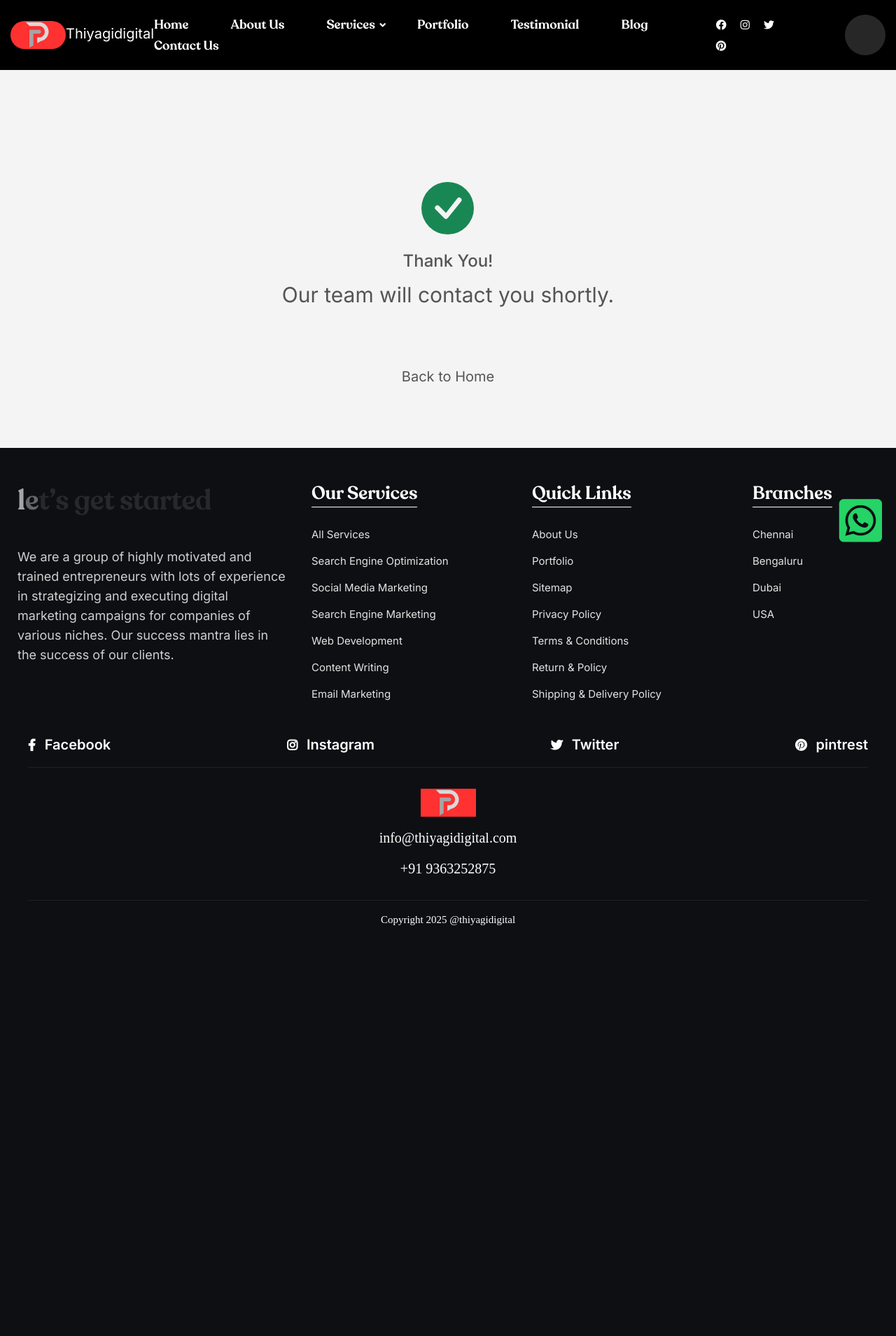
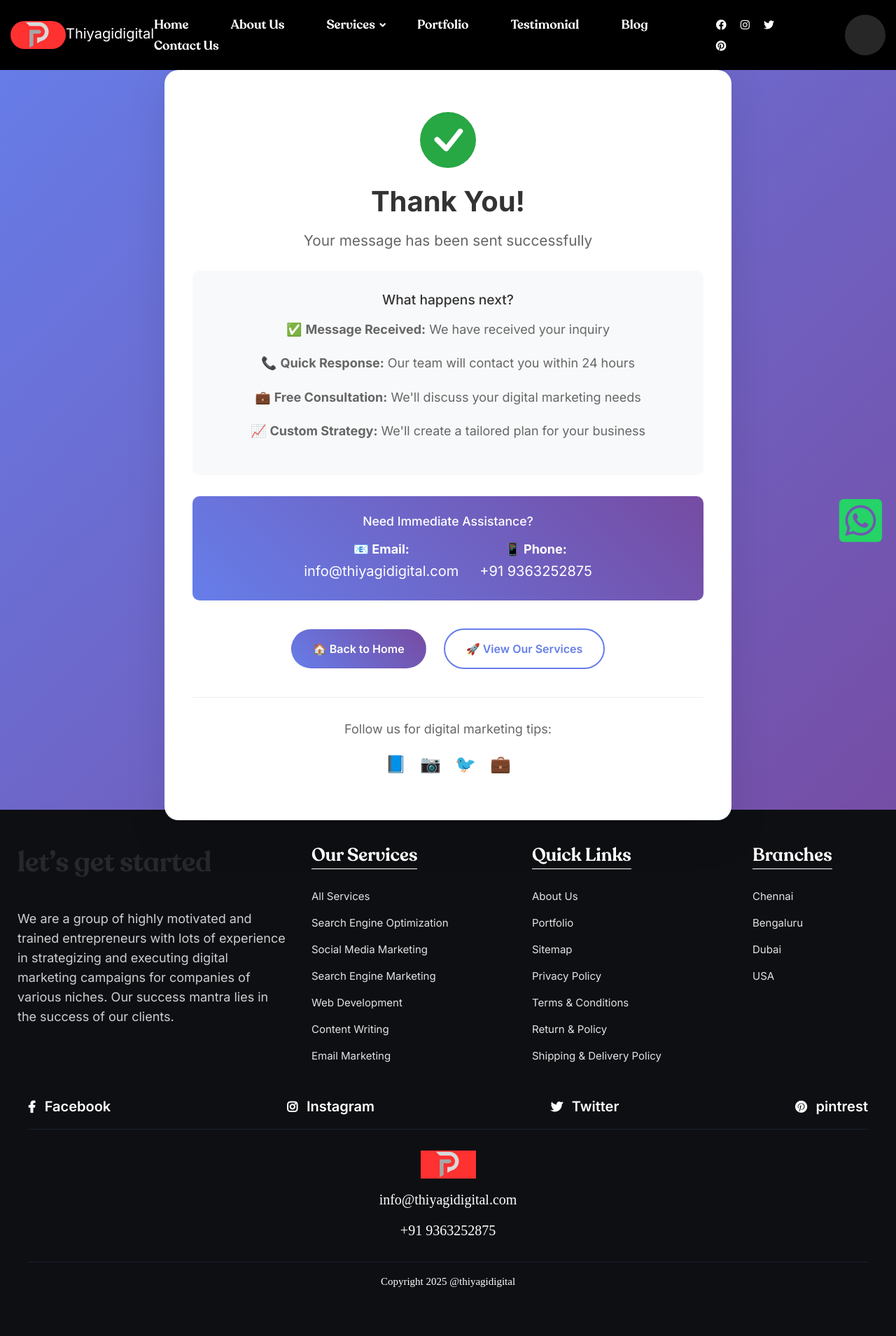
Before and after one commit to thiyagasivam/thiyagidigital.com, a PHP site: page /thankyou.php in a window 1280 px wide. Shown: the whole page at 70% size. Before the commit the page ends 1322 px from the top, so only its background shows below. Run offline with PHP 8.4, Linux system fonts and the light colour scheme; some web fonts are replaced.

Commit message:
Revamp thank you page with enhanced messaging, styling, and user guidance; add test contact form for functionality verification.

```diff
--- a/thankyou.php
+++ b/thankyou.php
@@ -1,41 +1,107 @@
 
 <?php
-$page_title = 'Thank You | ThiyagiDigital';
-$page_description = 'Thanks for contacting ThiyagiDigital. Our team will reach out shortly.';
+$page_title = 'Thank You - Message Sent Successfully | ThiyagiDigital';
+$page_description = 'Thank you for contacting ThiyagiDigital. Our team will reach out to you shortly to discuss your digital marketing needs.';
 $page_robots = 'noindex, nofollow';
-include 'header.php';?>
-<br><br>
-    <section style="background-color: #f4f4f4;padding:200px!important;">
+include 'header.php';
+?>
+
+<section style="background: linear-gradient(135deg, #667eea 0%, #764ba2 100%); min-height: 70vh; padding: 100px 0;">
     <div class="container">
-          <div class="row align-items-center">
-            <div class="team-one_content-column col-lg-2 col-md-12 col-sm-12"></div>
-               <div class="team-one_content-column col-lg-8 col-md-12 col-sm-12">
-                <div class="vh-40 align-items-center">
-                <div class="mb-4 text-center">
-                    <svg xmlns="http://www.w3.org/2000/svg" class="text-success" width="75" height="75"
-                        fill="currentColor" class="bi bi-check-circle-fill" viewBox="0 0 16 16">
-                        <path
-                            d="M16 8A8 8 0 1 1 0 8a8 8 0 0 1 16 0zm-3.97-3.03a.75.75 0 0 0-1.08.022L7.477 9.417 5.384 7.323a.75.75 0 0 0-1.06 1.06L6.97 11.03a.75.75 0 0 0 1.079-.02l3.992-4.99a.75.75 0 0 0-.01-1.05z" />
+        <div class="row justify-content-center align-items-center">
+            <div class="col-lg-8 col-md-10 text-center">
+                <div style="background: white; padding: 60px 40px; border-radius: 20px; box-shadow: 0 20px 60px rgba(0,0,0,0.1);">
+
+                    <!-- Success Icon -->
+                    <div class="mb-4">
+                        <svg xmlns="http://www.w3.org/2000/svg" width="80" height="80" fill="#28a745" viewBox="0 0 16 16" class="animate__animated animate__bounceIn">
+                            <path d="M16 8A8 8 0 1 1 0 8a8 8 0 0 1 16 0zm-3.97-3.03a.75.75 0 0 0-1.08.022L7.477 9.417 5.384 7.323a.75.75 0 0 0-1.06 1.06L6.97 11.03a.75.75 0 0 0 1.079-.02l3.992-4.99a.75.75 0 0 0-.01-1.05z"/>
                         </svg>
                     </div>
-                <div class="sec-title_title text-center" style="text-transform: none;">
-                    <h4 class="sec-title_heading">Thank You!</h4>
-                    <p style="font-size:30px;">Our team will contact you shortly.</p>
-                            <div class="about-one_button">
-							<a href="/#" class="theme-btn btn-style-one">
-								<span class="btn-wrap">
 
-							</a>
+                    <!-- Thank You Message -->
+                    <h1 style="color: #333; font-size: 2.5rem; font-weight: 700; margin-bottom: 20px;">Thank You!</h1>
+                    <h2 style="color: #666; font-size: 1.3rem; font-weight: 400; margin-bottom: 30px;">Your message has been sent successfully</h2>
+
+                    <!-- Message Details -->
+                    <div style="background: #f8f9fa; padding: 30px; border-radius: 10px; margin: 30px 0;">
+                        <h3 style="color: #333; font-size: 1.2rem; margin-bottom: 15px;">What happens next?</h3>
+                        <div style="color: #666; line-height: 1.8;">
+                            <p>✅ <strong>Message Received:</strong> We have received your inquiry</p>
+                            <p>📞 <strong>Quick Response:</strong> Our team will contact you within 24 hours</p>
+                            <p>💼 <strong>Free Consultation:</strong> We'll discuss your digital marketing needs</p>
+                            <p>📈 <strong>Custom Strategy:</strong> We'll create a tailored plan for your business</p>
+                        </div>
+                    </div>
+
+                    <!-- Contact Information -->
+                    <div style="background: linear-gradient(45deg, #667eea, #764ba2); color: white; padding: 25px; border-radius: 10px; margin: 30px 0;">
+                        <h3 style="margin-bottom: 15px; font-size: 1.1rem;">Need Immediate Assistance?</h3>
+                        <div style="display: flex; justify-content: center; gap: 30px; flex-wrap: wrap;">
+                            <div>
+                                <strong>📧 Email:</strong><br>
+                                <a href="mailto:info@thiyagidigital.com" style="color: #fff; text-decoration: none;">info@thiyagidigital.com</a>
+                            </div>
+                            <div>
+                                <strong>📱 Phone:</strong><br>
+                                <a href="tel:+919363252875" style="color: #fff; text-decoration: none;">+91 9363252875</a>
                             </div>
                         </div>
                     </div>
-            </div><br> <br>
-            <div class="right-part sec-title_title text-center"><br> <br>
-                                <a href="/#" class="button-style1">Back to Home</a>
+
+                    <!-- Action Buttons -->
+                    <div style="margin-top: 40px;">
+                        <a href="/" class="btn" style="background: linear-gradient(45deg, #667eea, #764ba2); color: white; padding: 15px 30px; border-radius: 50px; text-decoration: none; margin: 0 10px; display: inline-block; font-weight: 600; transition: all 0.3s;">
+                            🏠 Back to Home
+                        </a>
+                        <a href="/services" class="btn" style="background: transparent; color: #667eea; padding: 15px 30px; border: 2px solid #667eea; border-radius: 50px; text-decoration: none; margin: 0 10px; display: inline-block; font-weight: 600; transition: all 0.3s;">
+                            🚀 View Our Services
+                        </a>
                     </div>
 
+                    <!-- Social Media -->
+                    <div style="margin-top: 40px; padding-top: 30px; border-top: 1px solid #eee;">
+                        <p style="color: #666; margin-bottom: 15px;">Follow us for digital marketing tips:</p>
+                        <div style="display: flex; justify-content: center; gap: 20px;">
+                            <a href="#" style="color: #667eea; font-size: 1.5rem; transition: all 0.3s;">📘</a>
+                            <a href="#" style="color: #667eea; font-size: 1.5rem; transition: all 0.3s;">📷</a>
+                            <a href="#" style="color: #667eea; font-size: 1.5rem; transition: all 0.3s;">🐦</a>
+                            <a href="#" style="color: #667eea; font-size: 1.5rem; transition: all 0.3s;">💼</a>
+                        </div>
+                    </div>
 
+                </div>
+            </div>
+        </div>
+    </div>
 </section>
 
+<!-- Add some animation styles -->
+<style>
+    .btn:hover {
+        transform: translateY(-2px);
+        box-shadow: 0 10px 30px rgba(0,0,0,0.2);
+    }
 
-<?php include 'footer.php';?>
+    @media (max-width: 768px) {
+        section {
+            padding: 50px 0 !important;
+        }
+
+        .col-lg-8 > div {
+            padding: 40px 20px !important;
+        }
+
+        h1 {
+            font-size: 2rem !important;
+        }
+
+        .btn {
+            display: block !important;
+            margin: 10px 0 !important;
+            width: 100%;
+        }
+    }
+</style>
+
+<?php include 'footer.php'; ?>
```
Also changed, not shown: test_contact.html (added, +64 -0 lines). Lines whose indentation alone changed are shown as unchanged.
